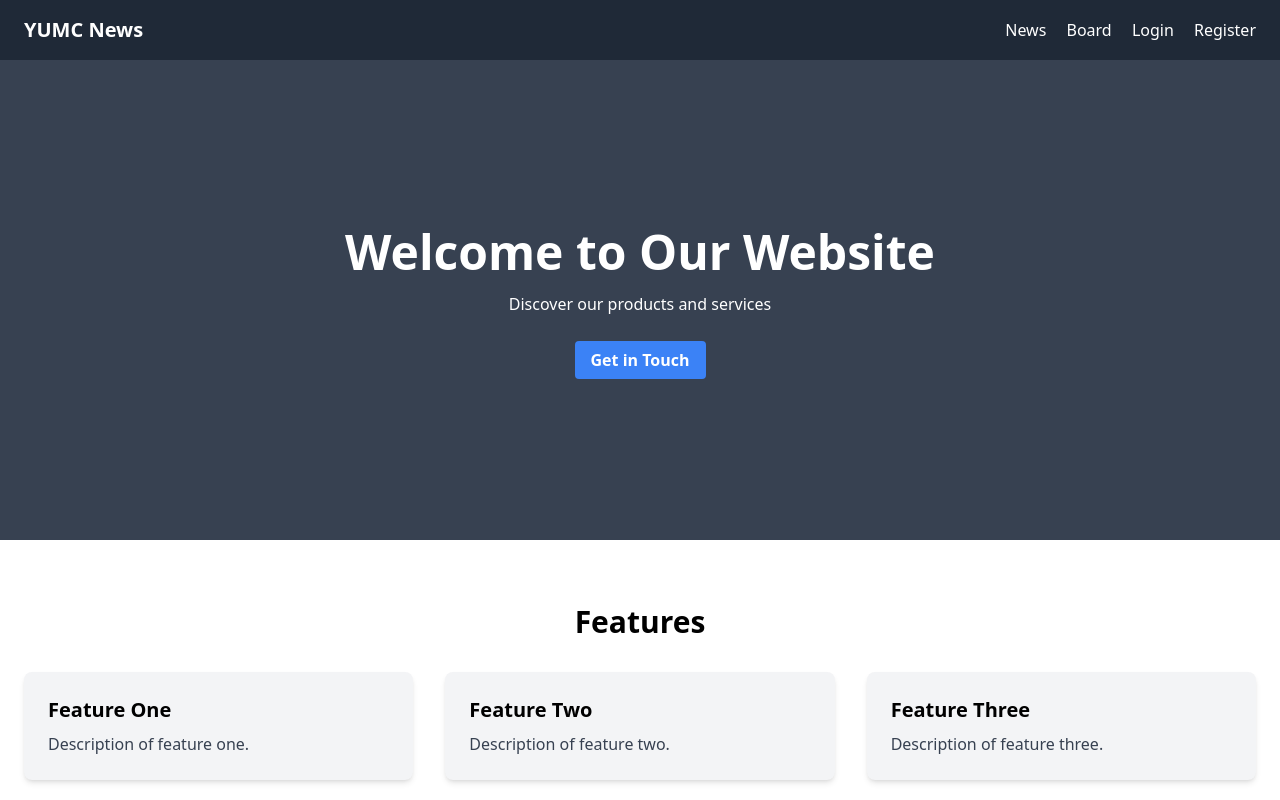
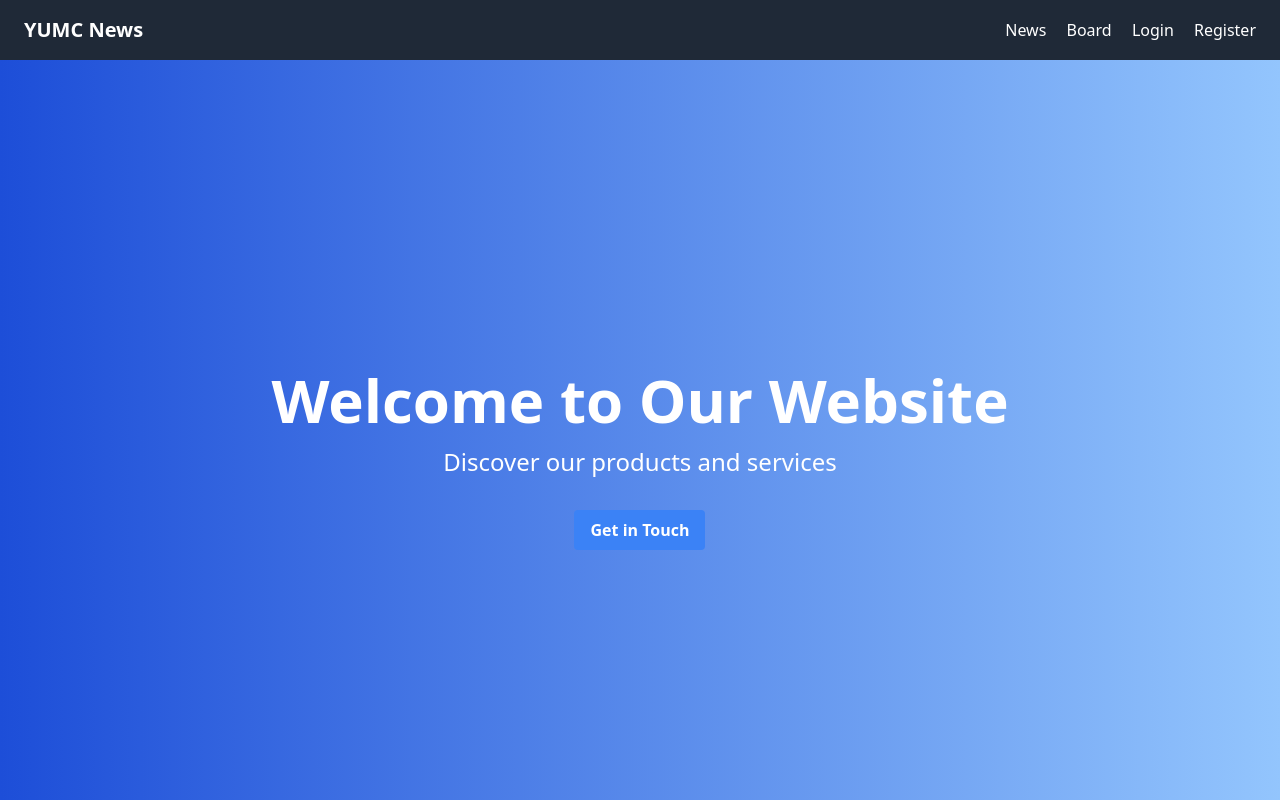
Before and after one commit to root39293/svelte-project-in-yumc, a SvelteKit app: page / in a window 1280 px wide. Shown: the top 800 px of the page. Built offline with nearby package versions, Linux system fonts and the light colour scheme.

Commit message:
Update +page.svelte

```diff
--- a/src/routes/+page.svelte
+++ b/src/routes/+page.svelte
@@ -1,18 +1,21 @@
 <!-- src\routes\+page.svelte -->
 
 <script>
+
   import { fade, scale } from 'svelte/transition';
+  import { goto } from '$app/navigation';
   let email = "";
+
+  function scrollToFeatures() {
+    goto('#features', { behavior: 'smooth', inertia: true });
+  }
 </script>
-
-
 <div class="flex flex-col min-h-screen">
-
-  <header class="bg-gray-700 text-white flex-1 flex items-center justify-center" style="min-height: 60vh;">
+  <header class="bg-gradient-to-r from-blue-700 to-blue-300 text-white flex-1 flex items-center justify-center min-h-screen">
     <div class="text-center">
-      <h1 class="text-5xl font-bold mb-4">Welcome to Our Website</h1>
-      <p class="mb-8">Discover our products and services</p>
-      <a href="news" class="bg-blue-500 hover:bg-blue-700 text-white font-bold py-2 px-4 rounded">Get in Touch</a>
+      <h1 class="text-4xl md:text-5xl lg:text-6xl font-bold mb-4">Welcome to Our Website</h1>
+      <p class="mb-8 text-lg md:text-xl lg:text-2xl">Discover our products and services</p>
+      <button on:click={scrollToFeatures} class="bg-blue-500 hover:bg-blue-700 text-white font-bold py-2 px-4 rounded transition duration-300 ease-in-out">Get in Touch</button>
     </div>
   </header>
 
@@ -50,6 +53,8 @@
     </div>
   </section>
 
+
+
   <section id="contact" class="py-16">
     <div class="container mx-auto px-6">
       <h2 class="text-3xl font-bold text-center mb-8">Contact Us</h2>
@@ -72,4 +77,5 @@
       </div>
     </div>
   </section>
+
 </div>
```
